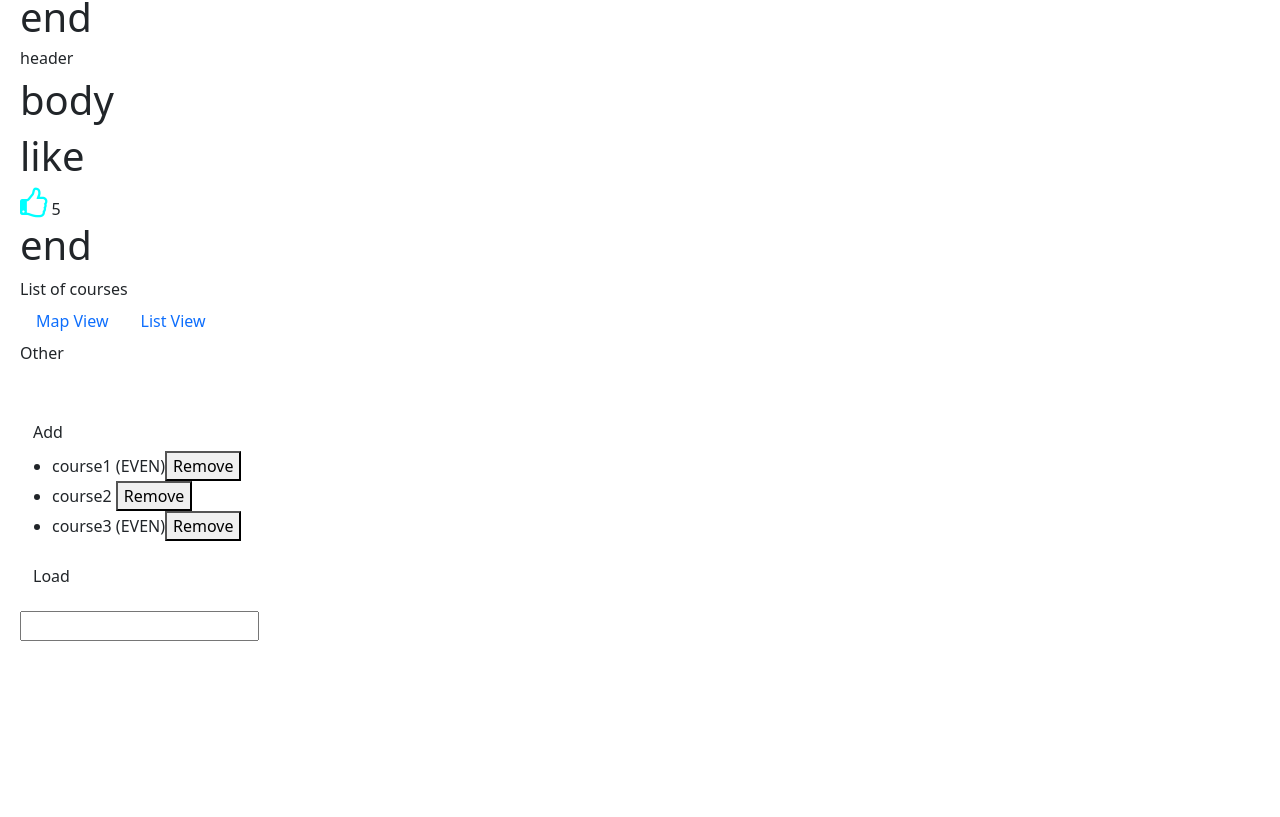
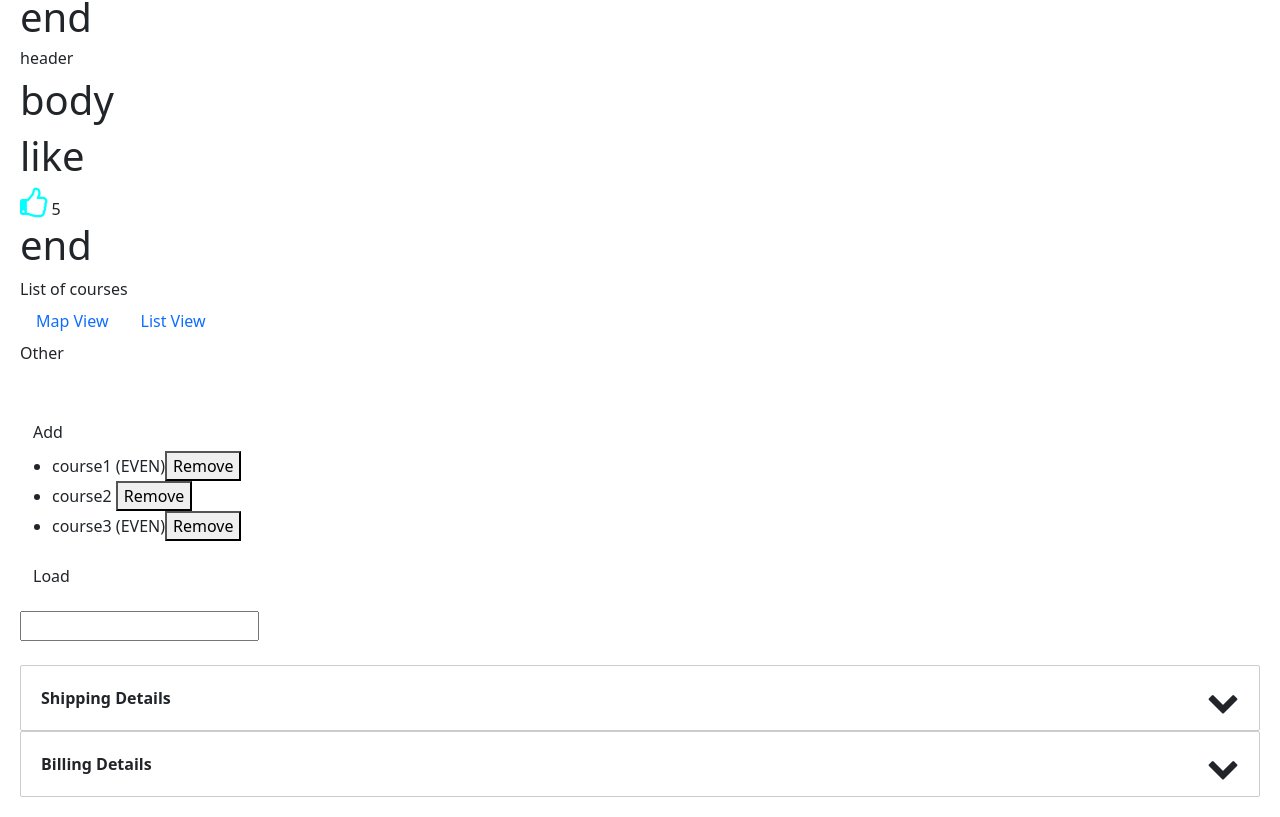
Before and after one commit to fay3r/angular-course-exercises, an Angular app: page / in a window 1280 px wide. Shown: the part 513-1330 px from the top of the page. Before the commit the page ends 1174 px from the top, so only its background shows below. Built offline with nearby package versions, Linux system fonts and the light colour scheme.

Commit message:
task 5 - zippy component

```diff
--- a/src/app/app.component.html
+++ b/src/app/app.component.html
@@ -62,4 +62,16 @@
 </ul>
 
 <input type="text" [appInputFormat]="'uppercase'">
+
+
+<!--task 5-->
+<br>
+<br>
+
+<zippy title="Shipping Details">
+  Shipping Details Content
+</zippy>
+<zippy title="Billing Details">
+  Billing Details Content
+</zippy>
 <router-outlet></router-outlet>
--- a/src/app/app.module.ts
+++ b/src/app/app.module.ts
@@ -13,6 +13,7 @@ import { FavouriteComponent } from './components/favourite/favourite.component';
 import { PanelComponentComponent } from './components/panel-component/panel-component.component';
 import { LikeComponent } from './components/like/like.component';
 import { InputFormatDirective } from './directives/input-format.directive';
+import { ZippyComponent } from './components/zippy/zippy.component';
 
 @NgModule({
   declarations: [
@@ -24,7 +25,8 @@ import { InputFormatDirective } from './directives/input-format.directive';
     FavouriteComponent,
     PanelComponentComponent,
     LikeComponent,
-    InputFormatDirective
+    InputFormatDirective,
+    ZippyComponent
   ],
   imports: [
     BrowserModule,
--- /dev/null
+++ b/src/app/components/zippy/zippy.component.css
@@ -0,0 +1,22 @@
+
+.zippy{
+  border: 1px solid #ccc;
+  border-radius: 2px;
+}
+
+.zippy-heading {
+  font-weight: bold;
+  padding: 20px;
+  cursor: pointer;
+}
+.zippy-body{
+  padding: 20px;
+ }
+
+.expanded {
+  background: #f0f0f0;
+}
+
+.fa {
+  float: right;
+}
--- /dev/null
+++ b/src/app/components/zippy/zippy.component.html
@@ -0,0 +1,9 @@
+<div class="zippy">
+  <div class="zippy-heading" [class.expanded]="isExpanded" (click)="toggle()">
+    {{title}}
+    <span class="fa fa-2x fa-chevron-up " [ngClass]="{'fa-chevron-down':!isExpanded, 'fa-chevron-up ':isExpanded}"></span>
+  </div>
+  <div *ngIf="isExpanded" class="zippy-body">
+    <ng-content></ng-content>
+  </div>
+</div>
--- /dev/null
+++ b/src/app/components/zippy/zippy.component.ts
@@ -0,0 +1,18 @@
+import {Component, Input, OnInit} from '@angular/core';
+
+@Component({
+  selector: 'zippy',
+  templateUrl: './zippy.component.html',
+  styleUrls: ['./zippy.component.css']
+})
+export class ZippyComponent {
+  @Input('title')
+  title:string | undefined;
+  isExpanded: boolean= false;
+
+  constructor() { }
+
+  toggle() {
+    this.isExpanded = !this.isExpanded;
+  }
+}
```
Also changed, not shown: 1 other file (tests, documents, lock files or other folders).
